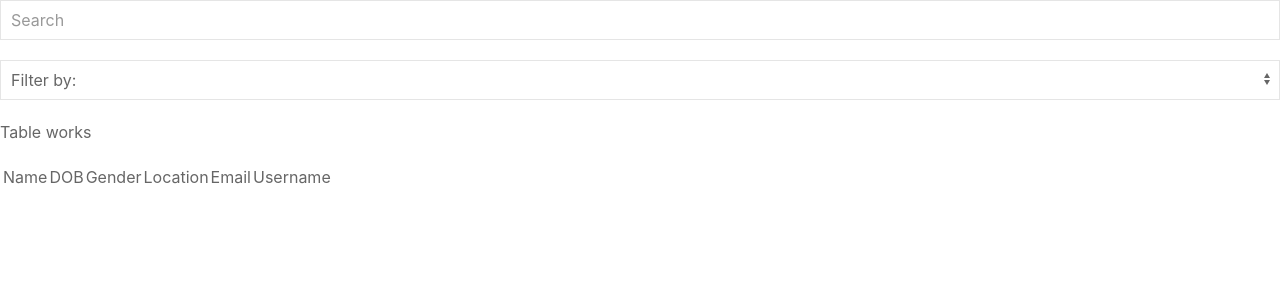
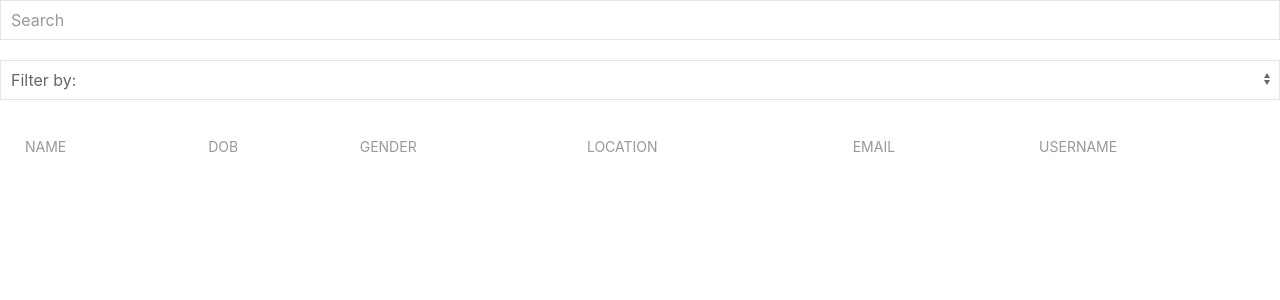
Before and after one commit to jkole822/Employee-Directory, a React (Create React App) app: page / in a window 1280 px wide. Shown: the top 300 px of the page. Built offline with nearby package versions, Linux system fonts and the light colour scheme; no server answers.

Commit message:
create html skeleton; store api res in state

```diff
--- a/package.json
+++ b/package.json
@@ -6,6 +6,7 @@
     "@testing-library/jest-dom": "^5.11.9",
     "@testing-library/react": "^11.2.5",
     "@testing-library/user-event": "^12.8.0",
+    "axios": "^0.21.1",
     "react": "^17.0.1",
     "react-dom": "^17.0.1",
     "react-scripts": "4.0.3",
--- a/src/components/Table.js
+++ b/src/components/Table.js
@@ -1,13 +1,38 @@
 import React from "react";
+import axios from "axios";
+
 import TableRow from "./TableRow";
 
-const Table = () => {
-	return (
-		<div>
-			<p>Table works</p>
-			<TableRow />
-		</div>
-	);
-};
+class Table extends React.Component {
+	state = {
+		employees: [],
+	};
+
+	async componentDidMount() {
+		const res = await axios.get("https://randomuser.me/api/?results=500");
+		this.setState({ employees: [...res.data.results] });
+	}
+
+	render() {
+		return (
+			<div>
+				<table class="uk-table uk-table-striped uk-table-justify">
+					<thead>
+						<tr>
+							<th class="uk-table-shrink"></th>
+							<th>Name</th>
+							<th>DOB</th>
+							<th>Gender</th>
+							<th>Location</th>
+							<th>Email</th>
+							<th>Username</th>
+						</tr>
+					</thead>
+					<tbody></tbody>
+				</table>
+			</div>
+		);
+	}
+}
 
 export default Table;
```
Also changed, not shown: 1 other file (tests, documents, lock files or other folders).
